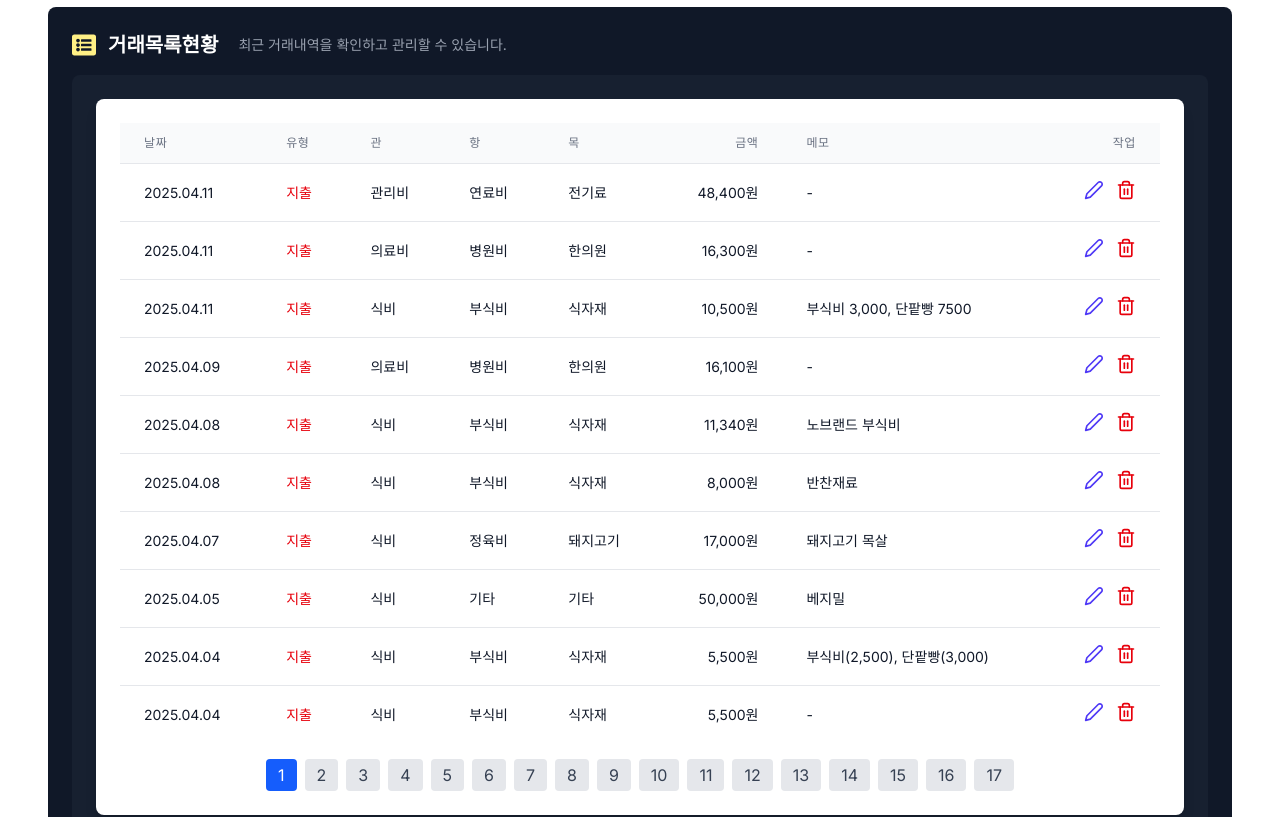
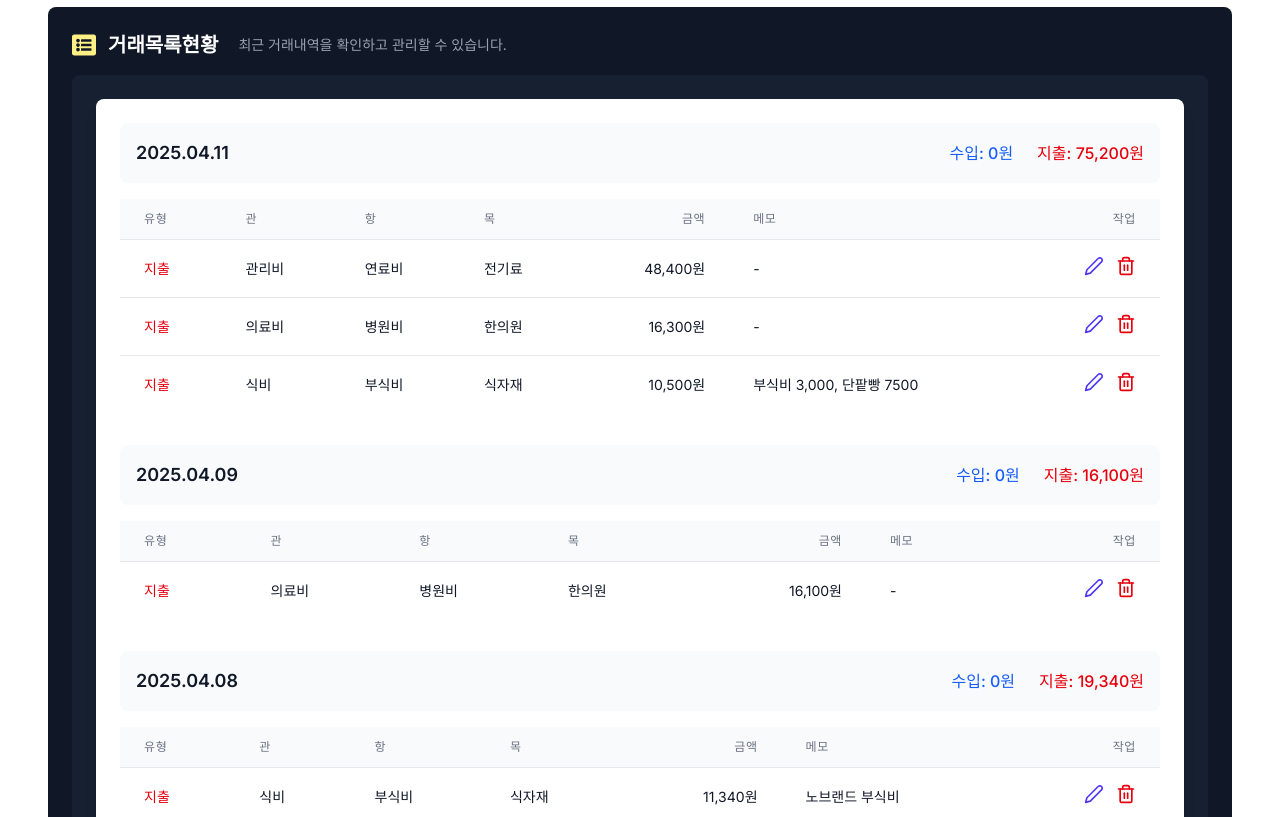
Before and after one commit to gppc5096/home_money, a Next.js app: page /input in a window 1280 px wide. Shown: the part 780-1597 px from the top of the page. Built offline with nearby package versions, Linux system fonts and the light colour scheme.

Commit message:
일별 그룹 헤더에 수입과 지출 합계 기능 구현

```diff
--- a/src/components/transaction/TransactionList/index.tsx
+++ b/src/components/transaction/TransactionList/index.tsx
@@ -68,9 +68,6 @@ const TransactionList: React.FC = () => {
     );
   }
 
-  const totalPages = Math.ceil(transactions.length / ITEMS_PER_PAGE);
-  const startIndex = (currentPage - 1) * ITEMS_PER_PAGE;
-
   // 날짜 기준 내림차순 정렬 (최신 날짜가 위로)
   const sortedTransactions = [...transactions].sort((a, b) => {
     const dateA = new Date(a.날짜.split('.').join('-'));
@@ -78,7 +75,37 @@ const TransactionList: React.FC = () => {
     return dateB.getTime() - dateA.getTime();
   });
 
-  const paginatedTransactions = sortedTransactions.slice(startIndex, startIndex + ITEMS_PER_PAGE);
+  // 날짜별로 거래 내역 그룹화 및 합계 계산
+  const groupedTransactions = sortedTransactions.reduce((groups, transaction) => {
+    const date = transaction.날짜;
+    if (!groups[date]) {
+      groups[date] = {
+        transactions: [],
+        수입합계: 0,
+        지출합계: 0
+      };
+    }
+
+    groups[date].transactions.push(transaction);
+    if (transaction.유형 === '수입') {
+      groups[date].수입합계 += transaction.금액;
+    } else {
+      groups[date].지출합계 += transaction.금액;
+    }
+
+    return groups;
+  }, {});
+
+  // 페이지네이션을 위한 날짜 그룹 분할
+  const dates = Object.keys(groupedTransactions).sort((a, b) => {
+    const dateA = new Date(a.split('.').join('-'));
+    const dateB = new Date(b.split('.').join('-'));
+    return dateB.getTime() - dateA.getTime();
+  });
+
+  const totalPages = Math.ceil(dates.length / ITEMS_PER_PAGE);
+  const startIndex = (currentPage - 1) * ITEMS_PER_PAGE;
+  const paginatedDates = dates.slice(startIndex, startIndex + ITEMS_PER_PAGE);
 
   const formatAmount = (amount: number) => {
     return new Intl.NumberFormat('ko-KR').format(amount);
@@ -119,10 +146,23 @@ const TransactionList: React.FC = () => {
   return (
     <div className="bg-white dark:bg-gray-800 rounded-lg shadow-lg p-6 mx-auto max-w-full overflow-hidden">
       <div className="overflow-x-auto">
+        {paginatedDates.map((date) => (
+          <div key={date} className="mb-8">
+            <div className="flex justify-between items-center mb-4 bg-gray-50 dark:bg-gray-700 p-4 rounded-lg">
+              <h3 className="text-lg font-semibold text-gray-900 dark:text-white">{date}</h3>
+              <div className="flex gap-6">
+                <span className="text-blue-600 dark:text-blue-400 font-medium">
+                  수입: {formatAmount(groupedTransactions[date].수입합계)}원
+                </span>
+                <span className="text-red-600 dark:text-red-400 font-medium">
+                  지출: {formatAmount(groupedTransactions[date].지출합계)}원
+                </span>
+              </div>
+            </div>
+
             <table className="min-w-full divide-y divide-gray-200 dark:divide-gray-700">
               <thead className="bg-gray-50 dark:bg-gray-700">
                 <tr>
-              <th className="px-6 py-3 text-left text-xs font-medium text-gray-500 dark:text-gray-300 uppercase tracking-wider">날짜</th>
                   <th className="px-6 py-3 text-left text-xs font-medium text-gray-500 dark:text-gray-300 uppercase tracking-wider">유형</th>
                   <th className="px-6 py-3 text-left text-xs font-medium text-gray-500 dark:text-gray-300 uppercase tracking-wider">관</th>
                   <th className="px-6 py-3 text-left text-xs font-medium text-gray-500 dark:text-gray-300 uppercase tracking-wider">항</th>
@@ -133,9 +173,8 @@ const TransactionList: React.FC = () => {
                 </tr>
               </thead>
               <tbody className="bg-white dark:bg-gray-800 divide-y divide-gray-200 dark:divide-gray-700">
-            {paginatedTransactions.map((transaction) => (
+                {groupedTransactions[date].transactions.map((transaction) => (
                   <tr key={transaction.id} className="hover:bg-gray-50 dark:hover:bg-gray-700 transition-colors duration-200">
-                <td className="px-6 py-4 whitespace-nowrap text-sm text-gray-900 dark:text-gray-100">{transaction.날짜}</td>
                     <td className="px-6 py-4 whitespace-nowrap text-sm text-gray-900 dark:text-gray-100">
                       <span className={transaction.유형 === '지출' ? 'text-red-600 dark:text-red-400' : 'text-blue-600 dark:text-blue-400'}>
                         {transaction.유형}
@@ -170,6 +209,8 @@ const TransactionList: React.FC = () => {
                 ))}
               </tbody>
             </table>
+          </div>
+        ))}
       </div>
 
       {totalPages > 1 && (
```
Lines whose indentation alone changed are shown as unchanged.
